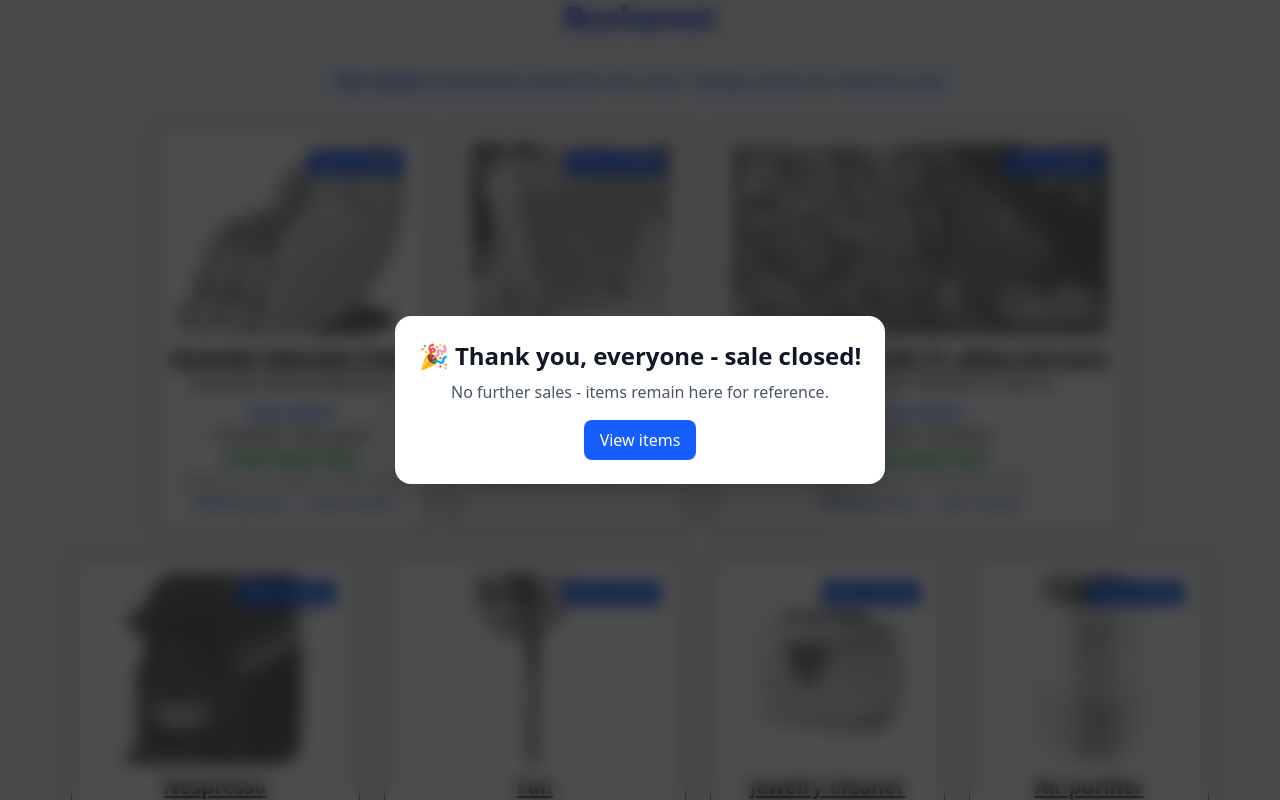
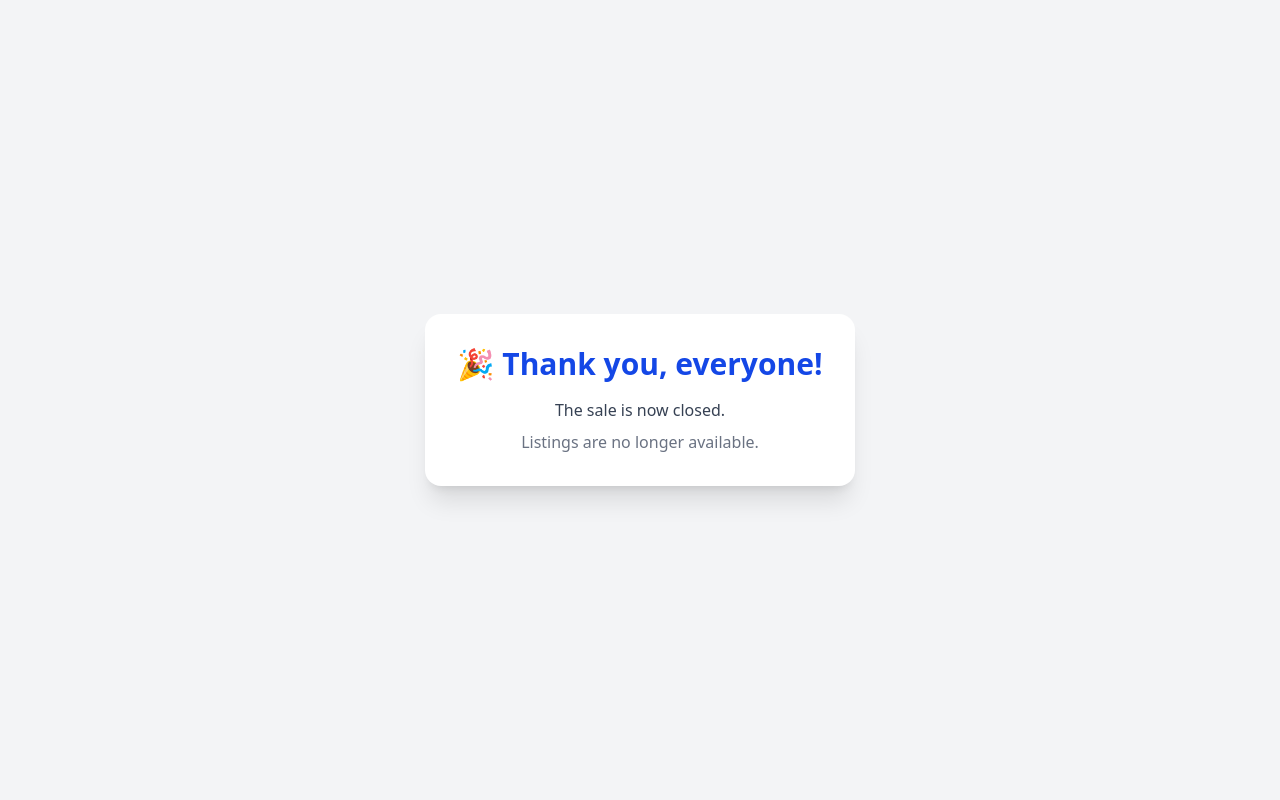
Before and after one commit to StanislavAlexandrov/bucharest-sale-site, a React (Vite) app: page / in a window 1280 px wide. Shown: the top 800 px of the page. Built offline with nearby package versions, Linux system fonts and the light colour scheme.

Commit message:
wrap up, closed sale

```diff
--- a/src/App.tsx
+++ b/src/App.tsx
@@ -1,85 +1,17 @@
-import { useMemo, useState } from 'react';
-import ItemCard from './components/ItemCard';
-import items from './data/items';
 import './App.css';
 
-const SALES_CLOSED = true; // ← flip to false if you ever reopen
-
 function App() {
-    const [showAvailableOnly, setShowAvailableOnly] = useState(false);
-    const [overlayDismissed, setOverlayDismissed] = useState(false); // allow browsing while still marking sale closed
-
-    const filteredItems = useMemo(() => {
-        const base = showAvailableOnly
-            ? items.filter((i) => i.available)
-            : items;
-        return [...base].sort((a, b) => {
-            if (a.available === b.available) return 0;
-            return a.available ? -1 : 1;
-        });
-    }, [showAvailableOnly]);
-
     return (
-        <div className="min-h-screen flex flex-col items-center justify-center gap-6 bg-gray-100 text-center px-4">
-            <h1 className="text-3xl font-bold text-blue-700">Bucharest</h1>
-
-            {/* Top banner to reinforce state even if overlay is dismissed */}
-            {SALES_CLOSED && (
-                <div
-                    className="rounded-lg bg-blue-50 border border-blue-200 px-4 py-2 text-blue-800"
-                    role="status"
-                    aria-live="polite"
-                >
-                    <strong>Sale closed.</strong> Everything’s packed for the
-                    move—listings remain for reference only.
-                </div>
-            )}
-
-            {/* Hide the filter if sales are closed (optional) */}
-            {!SALES_CLOSED && (
-                <label className="flex items-center gap-2 text-gray-700 text-sm">
-                    <input
-                        type="checkbox"
-                        checked={showAvailableOnly}
-                        onChange={(e) => setShowAvailableOnly(e.target.checked)}
-                        className="accent-blue-600"
-                    />
-                    Show available items only
-                </label>
-            )}
-
-            <div className="flex flex-wrap justify-center gap-6">
-                {filteredItems.map((item) => (
-                    <ItemCard
-                        key={item.id}
-                        item={item}
-                        salesClosed={SALES_CLOSED}
-                    />
-                ))}
+        <div className="min-h-screen flex items-center justify-center bg-gray-100 px-4">
+            <div className="max-w-lg rounded-2xl bg-white p-8 text-center shadow-xl">
+                <h1 className="text-3xl font-bold text-blue-700">
+                    🎉 Thank you, everyone!
+                </h1>
+                <p className="mt-4 text-gray-700">The sale is now closed.</p>
+                <p className="mt-2 text-gray-500">
+                    Listings are no longer available.
+                </p>
             </div>
-
-            {/* Full-page overlay (blocks clicks while visible); set overlayDismissed to keep site browseable */}
-            {SALES_CLOSED && !overlayDismissed && (
-                <div className="fixed inset-0 z-50 flex items-center justify-center bg-black/70 backdrop-blur-sm">
-                    <div className="mx-4 max-w-lg rounded-2xl bg-white p-6 text-center shadow-2xl">
-                        <h2 className="text-2xl font-bold">
-                            🎉 Thank you, everyone - sale closed!
-                        </h2>
-                        <p className="mt-2 text-gray-600">
-                            No further sales - items remain here for reference.
-                        </p>
-                        <div className="mt-4 flex justify-center gap-3">
-                            {/* Keep a single button if you want the overlay to be non-dismissible */}
-                            <button
-                                onClick={() => setOverlayDismissed(true)}
-                                className="rounded-lg bg-blue-600 px-4 py-2 text-white font-medium hover:bg-blue-700 focus:outline-none focus:ring focus:ring-blue-300"
-                            >
-                                View items
-                            </button>
-                        </div>
-                    </div>
-                </div>
-            )}
         </div>
     );
 }
```
